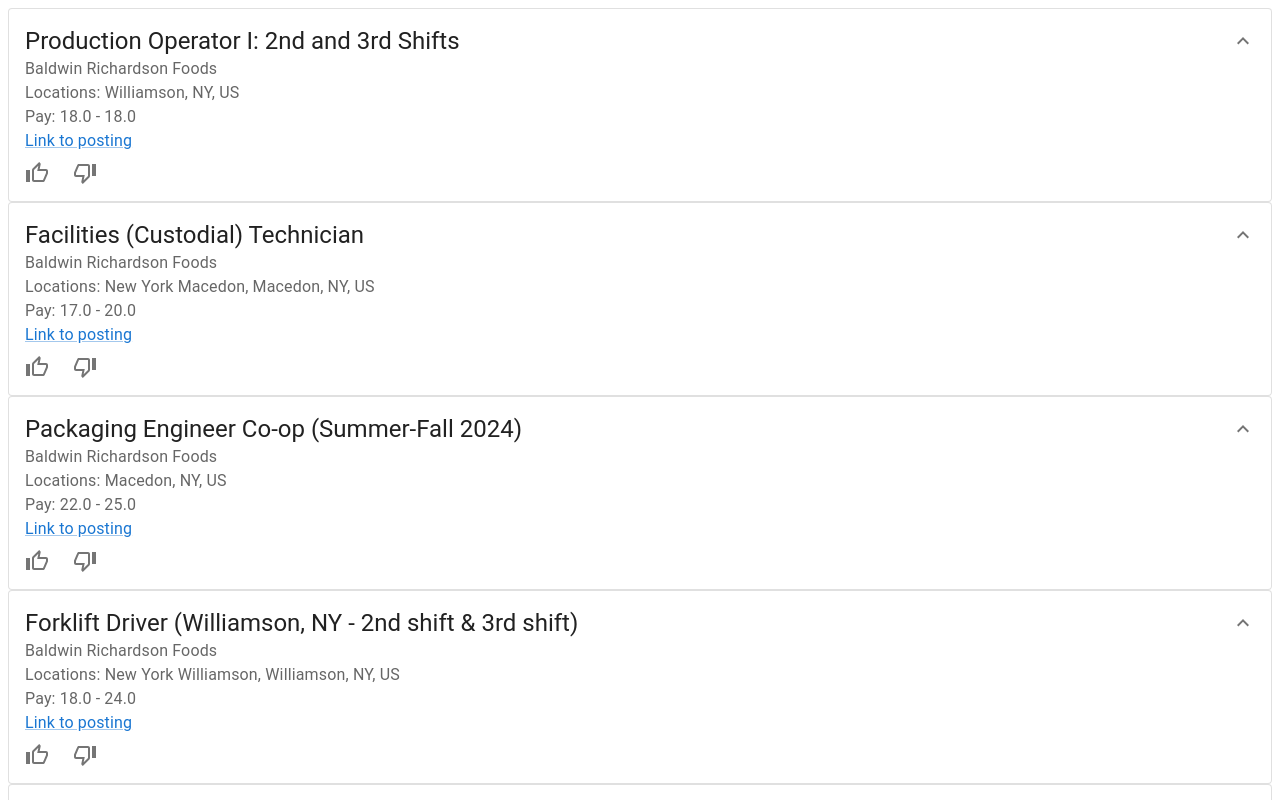
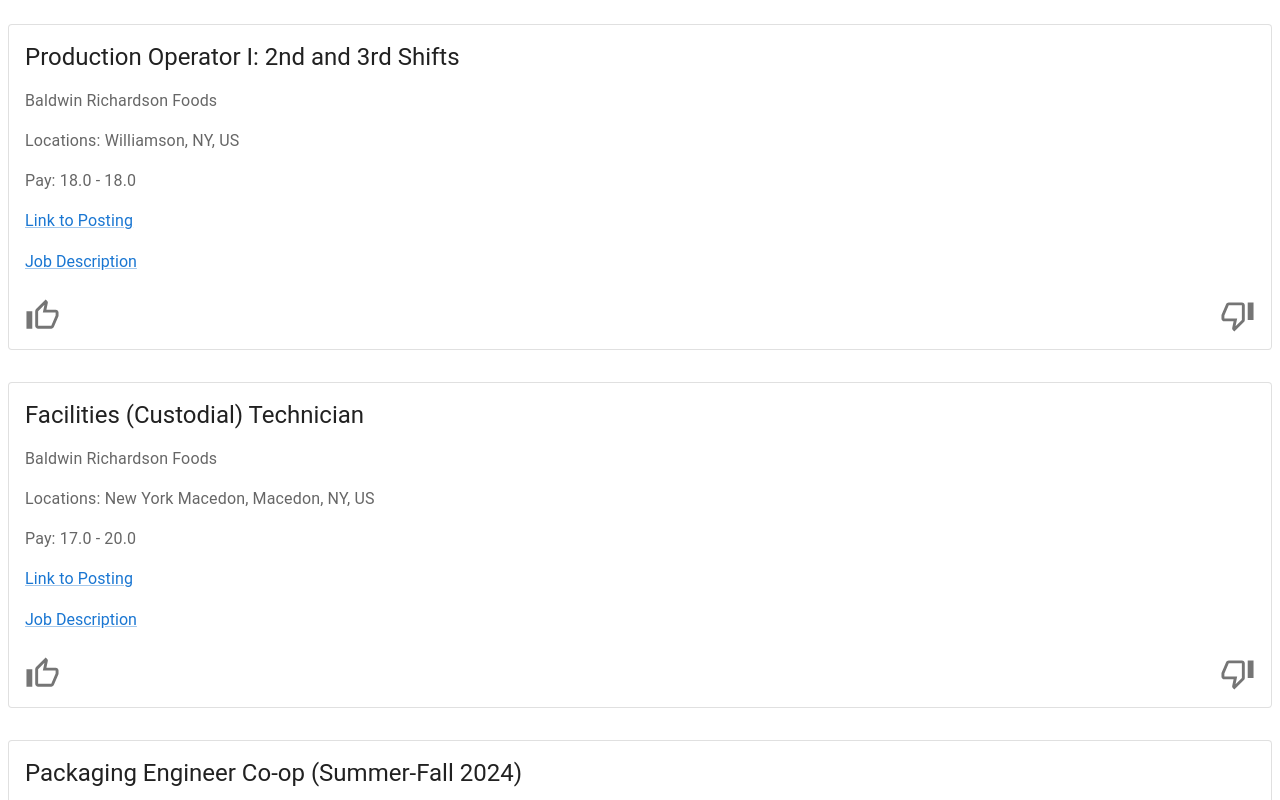
Before and after one commit to mswitzer95/JobSearcher, a Next.js app in the folder web_app/: page / in a window 1280 px wide. Shown: the top 800 px of the page. Built offline with nearby package versions, Linux system fonts and the light colour scheme.

Commit message:
UX changes to web app job posting component

```diff
--- a/web_app/src/app/components/JobPostingCard.jsx
+++ b/web_app/src/app/components/JobPostingCard.jsx
@@ -1,12 +1,14 @@
 import {
-    Card, CardHeader, CardActions, Typography, Link, IconButton, Dialog
+    Card, CardHeader, CardActions, Typography, Link, IconButton, Dialog,
+    DialogTitle, DialogContent, Grid
 } from '@mui/material';
-import ExpandMoreIcon from '@mui/icons-material/ExpandMore';
 import { useEffect, useState } from 'react';
 import ThumbUpAltOutlinedIcon from '@mui/icons-material/ThumbUpAltOutlined';
-import ThumbDownAltOutlinedIcon from '@mui/icons-material/ThumbDownAltOutlined';
+import ThumbDownAltOutlinedIcon from
+    '@mui/icons-material/ThumbDownAltOutlined';
 import ThumbUpIcon from '@mui/icons-material/ThumbUp';
 import ThumbDownIcon from '@mui/icons-material/ThumbDown';
+import CloseIcon from '@mui/icons-material/Close';
 
 
 function JobPostingCard({ jobPosting }) {
@@ -16,16 +18,11 @@
     const [liked, setLiked] = useState(false);
     const [disliked, setDisliked] = useState(false);
 
-    const handleLikeClick = () => {
-        let newLiked = !liked;
-        setLiked(newLiked);
-        if (newLiked) { setDisliked(false); }
-    };
-
-    const handleDislikeClick = () => {
-        let newDisliked = !disliked;
-        setDisliked(newDisliked);
-        if (newDisliked) { setLiked(false); }
+    const handleThumbClick = (
+        thumbStatus, thumbStatusSetter, otherThumbStatusSetter) => {
+        let newThumbStatus = !thumbStatus;
+        thumbStatusSetter(newThumbStatus);
+        if (newThumbStatus) { otherThumbStatusSetter(false); }
     };
 
     const title = jobPosting.title;
@@ -42,61 +39,106 @@
 
     return (
         <Card variant='outlined'>
-            <CardHeader
-                title={title}
-                subheader={company}
-                sx={{ pb: 0 }}
-                action={
-                    <IconButton onClick={() => { setOpen(true); }}>
-                        <ExpandMoreIcon
-                            sx={{
-                                transform: !open ? 'rotate(180deg)' : ''
-                            }} />
+            <CardHeader title={title} sx={{ pb: 1 }} />
+            <Subheader subheader={company} />
+            <Subheader subheader={locationsSubheader} />
+            <Subheader subheader={paySubheader} />
+            <Subheader
+                subheader={
+                    <Link
+                        href={link}
+                        target={'_blank'}
+                        rel={'noreferrer'}>
+                        Link to Posting
+                    </Link>
+                } />
+            <Subheader
+                subheader={
+                    <Link
+                        component={'button'}
+                        onClick={() => { setOpen(true); }}>
+                        Job Description
+                    </Link>
+                } />
+            <CardActions sx={{ pt: 1 }}>
+                <Grid
+                    container
+                    direction={'row'}
+                    justifyContent={'space-between'}
+                    alignItems={'center'} >
+                    <IconButton
+                        onClick={() =>
+                            handleThumbClick(
+                                liked, setLiked, setDisliked)}>
+                        {liked
+                            ? <ThumbUpIcon fontSize={'large'} />
+                            : <ThumbUpAltOutlinedIcon fontSize={'large'} />}
                     </IconButton>
-                } />
-            <CardHeader subheader={locationsSubheader} sx={{ py: 0 }} />
-            <CardHeader subheader={paySubheader} sx={{ py: 0 }} />
-            <CardHeader
-                subheader={
-                    <Link href={link}>Link to posting</Link>
-                }
-                sx={{ py: 0 }} />
-            <CardActions sx={{ pt: 0 }}>
-                <IconButton onClick={() => handleLikeClick()}>
-                    {liked
-                        ? <ThumbUpIcon />
-                        : <ThumbUpAltOutlinedIcon />}
-                </IconButton>
-                <IconButton onClick={() => handleDislikeClick()}>
-                    {disliked
-                        ? <ThumbDownIcon />
-                        : <ThumbDownAltOutlinedIcon />}
-                </IconButton>
+                    <IconButton
+                        onClick={() =>
+                            handleThumbClick(
+                                disliked, setDisliked, setLiked)}>
+                        {disliked
+                            ? <ThumbDownIcon fontSize={'large'} />
+                            : <ThumbDownAltOutlinedIcon fontSize={'large'} />}
+                    </IconButton>
+                </Grid>
             </CardActions>
-            <Dialog
+            <JobDescription
+                jobDescriptionString={description}
                 open={open}
-                onClose={() => { setOpen(false); }}
-                fullWidth={true}
-                maxWidth={"md"} >
-                <Typography variant='h6'>Job Description</Typography>
-                <JobDescription jobDescriptionString={description} />
-            </Dialog>
+                setOpen={setOpen} />
         </Card>
     );
 };
 
 
-function JobDescription({ jobDescriptionString }) {
+function JobDescription({ jobDescriptionString, open, setOpen }) {
+    const handleClose = () => { setOpen(false); }
+
     const paragraphs = jobDescriptionString.split('\n');
-    const components = paragraphs.map((paragraph, index) =>
+    const textComponents = paragraphs.map((paragraph, index) =>
         <Typography
-            paragraph={paragraph.replace(/\s/g, '').length !== 0}
+            gutterBottom={paragraph.replace(/\s/g, '').length !== 0}
             variant='body2'
             key={index}>
             {paragraph}
         </Typography>
     );
-    return components;
+
+    const dialog = (
+        <Dialog
+            open={open}
+            onClose={handleClose}
+            fullWidth={true}
+            maxWidth={'md'} >
+            <DialogTitle>Job Description</DialogTitle>
+            <IconButton
+                onClick={handleClose}
+                sx={{
+                    position: 'absolute',
+                    right: 8,
+                    top: 8,
+                    //color: (theme) => theme.palette.grey[500],
+                }}
+            >
+                <CloseIcon />
+            </IconButton>
+            <DialogContent dividers>
+                {textComponents}
+            </DialogContent>
+        </Dialog>
+    );
+
+
+    return dialog;
 };
 
+
+function Subheader({ subheader }) {
+    return (
+        <CardHeader subheader={subheader} sx={{ py: 1 }} />
+    );
+}
+
 export { JobPostingCard };
--- a/web_app/src/app/page.js
+++ b/web_app/src/app/page.js
@@ -1,7 +1,8 @@
 'use client';
 
 import { JobPostingCard } from './components/JobPostingCard';
-import { useEffect, useState } from 'react';
+import React, { useEffect, useState } from 'react';
+import { Box } from '@mui/material';
 
 export default function Home() {
     const [jobPostings, setJobPostings] = useState([]);
@@ -18,7 +19,11 @@
 
     if (jobPostings.length === 0) { return null; };
 
-    return jobPostings.map((jobPosting) =>
-        <JobPostingCard jobPosting={jobPosting} />
+    return jobPostings.map((jobPosting, index) =>
+        <React.Fragment key={index}>
+            <Box sx={{ py: 2 }} >
+                <JobPostingCard jobPosting={jobPosting} />
+            </Box>
+        </React.Fragment>
     );
 }
```
